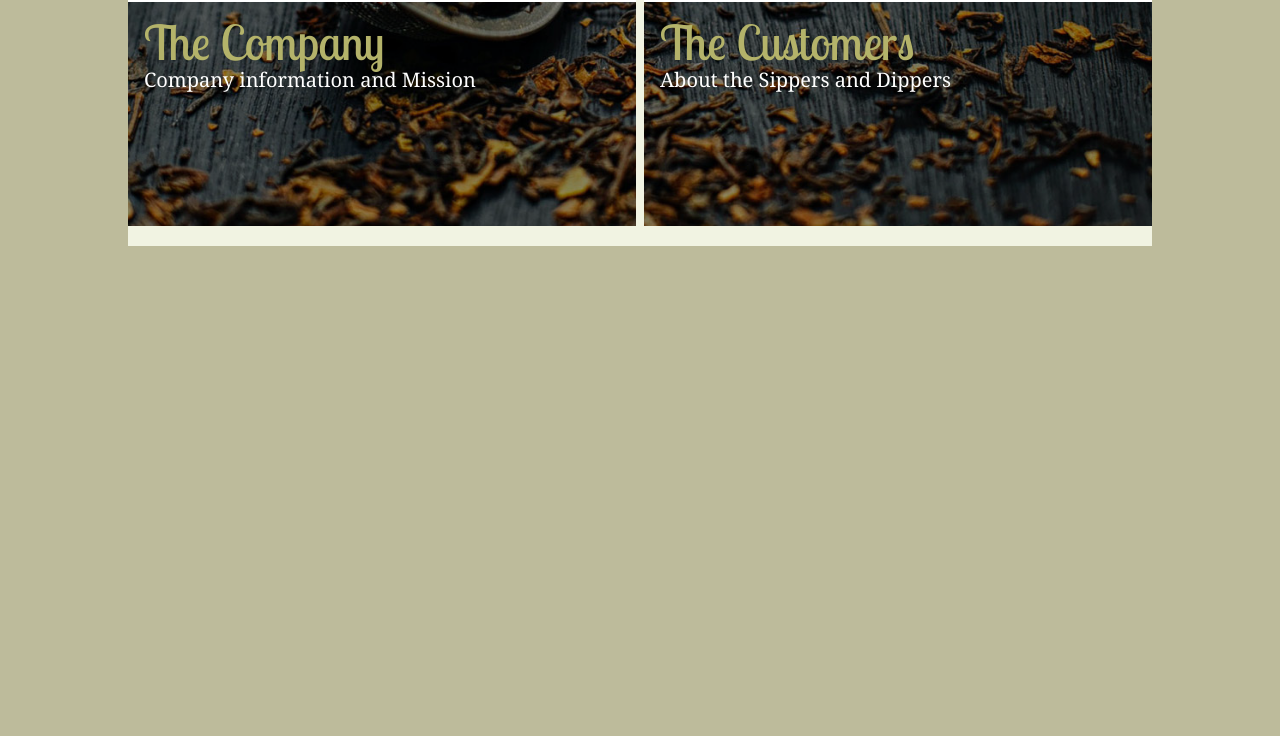
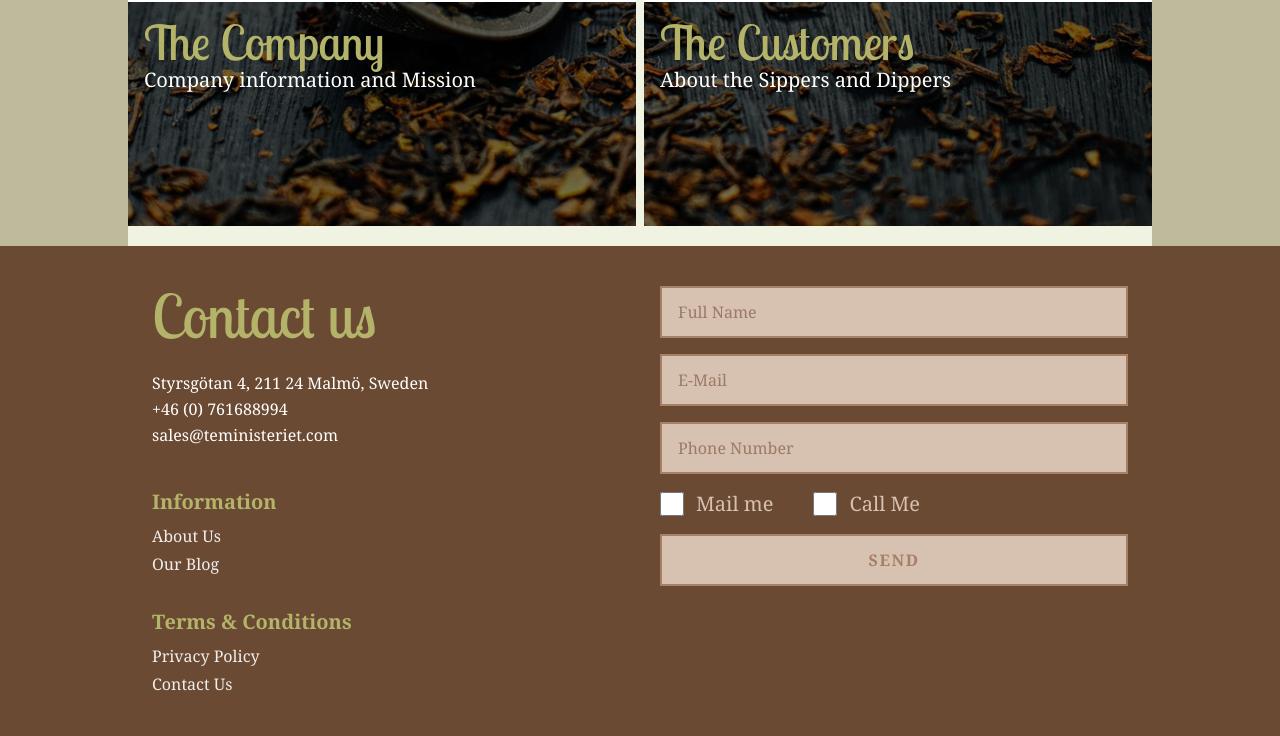
Before and after one commit to YLiubov/TAILWIND-teaparty, a website with bundled scripts: page index.html in a window 1280 px wide. Shown: the part 1212-1948 px from the top of the page. Before the commit the page ends 1458 px from the top, so only its background shows below. Built offline with nearby package versions, Linux system fonts and the light colour scheme.

Commit message:
section.id = "contact"

```diff
--- a/assets/js/components/about.js
+++ b/assets/js/components/about.js
@@ -102,7 +102,7 @@ function createCard(imgSrc, titleText, subText) {
   // mobile → всегда тёмное
   // desktop hover → затемнение исчезает
   overlay.className =
-    "absolute inset-0 bg-black/40 opacity-100 transition-opacity duration-300 md:group-hover:opacity-0"
+    "absolute inset-0 bg-black/50 opacity-100 transition-opacity duration-300 md:group-hover:opacity-0"
 
 
 
--- a/assets/js/components/footer.js
+++ b/assets/js/components/footer.js
@@ -0,0 +1,199 @@
+import { create } from "../utils/create.js";
+import { set } from "../utils/set.js";
+
+export function footer() {
+  // SECTION
+  const section = create("section");
+  section.id = "contact";
+  section.className = "bg-[#6b4a33] text-white py-10";
+
+  // WRAP: mobile 1 col, desktop 2 col
+  const wrap = create("div");
+  wrap.className =
+    "px-6 grid grid-cols-1 md:grid-cols-2 gap-10 max-w-5xl mx-auto";
+
+  // -------------------------
+  // LEFT: contact info + links
+  // -------------------------
+  const left = create("div");
+
+  const title = create("h2");
+  title.textContent = "Contact us";
+  title.className = "font-customGoogle text-6xl text-[#b4b36a]";
+
+  const address = create("p");
+  address.className = "mt-6 leading-relaxed";
+  address.textContent =
+    "Styrsgötan 4, 211 24 Malmö, Sweden\n+46 (0) 761688994\nsales@teministeriet.com";
+
+  // делаем переносы строк видимыми
+  address.style.whiteSpace = "pre-line";
+
+  const infoBlock = create("div");
+  infoBlock.className = "mt-10";
+
+  const infoTitle = create("h3");
+  infoTitle.textContent = "Information";
+  infoTitle.className = "text-xl font-semibold text-[#b4b36a]";
+
+  const infoLinks = create("div");
+  infoLinks.className = "mt-2 flex flex-col gap-1";
+
+  const l1 = smallLink("About Us", "#about");
+  const l2 = smallLink("Our Blog", "#");
+
+  set([l1, l2], infoLinks);
+
+  const tcBlock = create("div");
+  tcBlock.className = "mt-8";
+
+  const tcTitle = create("h3");
+  tcTitle.textContent = "Terms & Conditions";
+  tcTitle.className = "text-xl font-semibold text-[#b4b36a]";
+
+  const tcLinks = create("div");
+  tcLinks.className = "mt-2 flex flex-col gap-1";
+
+  const t1 = smallLink("Privacy Policy", "#");
+  const t2 = smallLink("Contact Us", "#contact");
+
+  set([t1, t2], tcLinks);
+
+  set([infoTitle, infoLinks], infoBlock);
+  set([tcTitle, tcLinks], tcBlock);
+  set([title, address, infoBlock, tcBlock], left);
+
+  // -------------------------
+  // RIGHT: form
+  // -------------------------
+  const right = create("div");
+
+  const form = create("form");
+  form.className = "flex flex-col gap-4";
+
+  // input styles (как на макете: светлые поля)
+  const inputBase =
+    "w-full bg-[#d7c1b0] text-[#6b4a33] placeholder:text-[#9b7a66] " +
+    "border-2 border-[#a67f67] px-4 py-3 outline-none";
+
+  const name = input("text", "Full Name", inputBase);
+  name.required = true;
+
+  const email = input("email", "E-Mail", inputBase);
+  email.required = true;
+
+  const phone = input("tel", "Phone Number", inputBase);
+  phone.required = true;
+
+  // checkboxes row
+  const checks = create("div");
+  checks.className = "flex items-center gap-10 text-[#d7c1b0]";
+
+  const mailMe = checkbox("Mail me");
+  const callMe = checkbox("Call Me");
+
+  set([mailMe.wrap, callMe.wrap], checks);
+
+  // error message box
+  const error = create("p");
+  error.className = "hidden text-[#ffd6d6] text-sm";
+  error.textContent = "Please fill in all fields correctly.";
+
+  // send button
+  const btn = create("button");
+  btn.type = "submit";
+  btn.textContent = "SEND";
+  btn.className =
+    "bg-[#d7c1b0] text-[#a67f67] border-2 border-[#a67f67] py-3 font-semibold tracking-widest";
+
+  // -------------------------
+  // VALIDATION (minimal)
+  // -------------------------
+  form.addEventListener("submit", (e) => {
+    e.preventDefault();
+
+    // простые проверки
+    const nameOk = name.value.trim().length >= 2;
+
+    const emailOk = /^[^\s@]+@[^\s@]+\.[^\s@]+$/.test(email.value.trim());
+
+    const phoneOk = /^[0-9+\-\s]{6,}$/.test(phone.value.trim());
+
+    const oneChecked = mailMe.input.checked || callMe.input.checked;
+
+    if (!nameOk || !emailOk || !phoneOk || !oneChecked) {
+      error.classList.remove("hidden");
+
+      // подсветим поля, если ошибка
+      mark(name, nameOk);
+      mark(email, emailOk);
+      mark(phone, phoneOk);
+      return;
+    }
+
+    // если всё ок
+    error.classList.add("hidden");
+    mark(name, true);
+    mark(email, true);
+    mark(phone, true);
+
+    // минимальный "успех"
+    btn.textContent = "SENT ✓";
+    setTimeout(() => (btn.textContent = "SEND"), 1200);
+
+    // очистка формы
+    form.reset();
+  });
+
+  set([name, email, phone, checks, error, btn], form);
+  set(form, right);
+
+  // assemble
+  set([left, right], wrap);
+  set(wrap, section);
+
+  return section;
+}
+
+// -------------------------
+// helpers
+// -------------------------
+function input(type, placeholder, className) {
+  const el = document.createElement("input");
+  el.type = type;
+  el.placeholder = placeholder;
+  el.className = className;
+  return el;
+}
+
+function checkbox(labelText) {
+  const wrap = document.createElement("label");
+  wrap.className = "flex items-center gap-3 cursor-pointer select-none";
+
+  const input = document.createElement("input");
+  input.type = "checkbox";
+  input.className =
+    "w-6 h-6 accent-[#d7c1b0] border border-[#a67f67]";
+
+  const text = document.createElement("span");
+  text.textContent = labelText;
+  text.className = "text-xl";
+
+  wrap.append(input, text);
+
+  return { wrap, input };
+}
+
+function smallLink(text, href) {
+  const a = document.createElement("a");
+  a.textContent = text;
+  a.href = href;
+  a.className = "text-white/90 hover:text-white w-fit";
+  return a;
+}
+
+function mark(inputEl, ok) {
+  // если не ок -> красная рамка
+  if (!ok) inputEl.classList.add("border-red-400");
+  else inputEl.classList.remove("border-red-400");
+}
--- a/assets/js/components/header.js
+++ b/assets/js/components/header.js
@@ -6,7 +6,7 @@ export function header() {
 
   // HERO (картинка + заголовок)
   const hero = create("div")
-  hero.className = "relative" // важно: чтобы меню позиционировалось внутри hero
+  hero.className = "relative " // важно: чтобы меню позиционировалось внутри hero
 
   const img = create("img")
   img.src = "./assets/img/Image-Hero-Front.jpg"
@@ -48,7 +48,7 @@ export function header() {
   // BAR (коричневая полоска)
   const bar = create("div")
   bar.className =
-    "relative z-50 h-12 bg-[#6b4a33] flex items-center justify-end md:justify-center px-4 shadow-none md:shadow-xl"
+    "relative z-50 h-12 bg-[#6b4a33] flex items-center justify-end md:justify-center px-4 shadow-xl"
 
   // DESKTOP NAV (видно только на md+)
   const navDesktop = create("nav")
@@ -116,6 +116,6 @@ function navLink(text, href) {
   const a = document.createElement("a")
   a.textContent = text
   a.href = href
-  a.className = "hover:opacity-90"
+  a.className = "hover:opacity-60"
   return a
 }
--- a/assets/js/main.js
+++ b/assets/js/main.js
@@ -5,6 +5,7 @@ import { set } from './utils/set.js'
 import { header } from "./components/header.js"
 import { passion } from "./components/passion.js"
 import { about } from "./components/about.js";
+import { footer } from "./components/footer.js";
 
 const root = get("#root")
 
@@ -15,4 +16,4 @@ page.className = "max-w-5xl mx-auto";
 // 2) складываем секции внутрь page
 set([passion(), about()], page);
 
-set([header(), page], root)
+set([header(), page, footer()], root)
```
Also changed, not shown: assets/tailwind/output.css, 1 other file.
